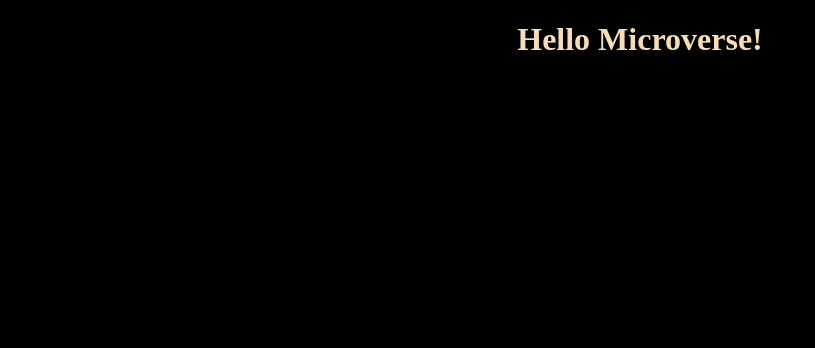
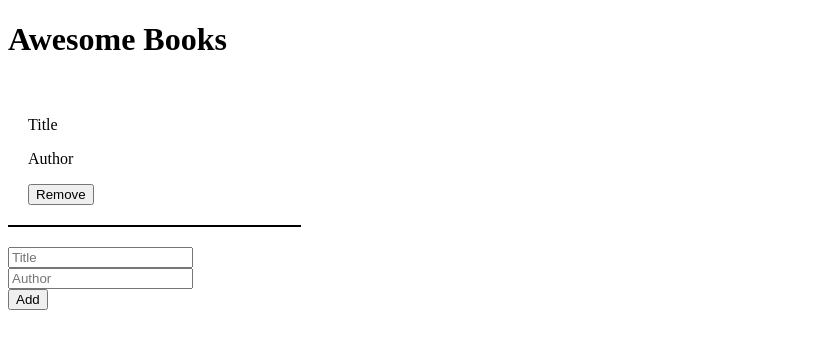
Before and after one commit to BasitKorede/javascript-bookstore, a website: page index.html in a window 1280 px wide. Shown: the whole page, without its empty margins (0-815 px from the left). Drawn offline with Linux system fonts and the light colour scheme.

Commit message:
add html

```diff
--- a/css/style.css
+++ b/css/style.css
@@ -1,4 +1,11 @@
-body {
+div {
+  border-bottom: 2px solid black;
+  width: 20%;
+  padding: 20px;
+  margin-bottom: 20px;
+}
+
+/* body {
   background-color: black;
 }
 
@@ -7,3 +14,13 @@ body {
   font-family: Metal Mania, "Times New Roman", Times, serif;
   text-align: center;
 }
+
+form {
+ display: grid;
+ width: 20%;
+ margin: auto;
+}
+
+button {
+
+} */
--- a/index.html
+++ b/index.html
@@ -5,12 +5,27 @@
     <meta http-equiv="X-UA-Compatible" content="IE=edge" />
     <meta name="viewport" content="width=device-width, initial-scale=1.0" />
     <link rel="stylesheet" href="./css/style.css" />
-    <title>Hello Microverse</title>
+    <title>Book store</title>
   </head>
 
   <body>
     <header>
-      <h1 class="header">Hello Microverse!</h1>
+      <h1 class="header">Awesome Books</h1>
     </header>
+    <div>
+      <p>Title</p>
+      <p>Author</p>
+      <button>Remove</button>
+
+    </div>
+
+    <form action="">
+      <input type="text" placeholder="Title">
+      <br>
+      <input type="text" placeholder="Author">
+      <br>
+      <button type="button">Add</button>
+    </form>
+
   </body>
 </html>
```
